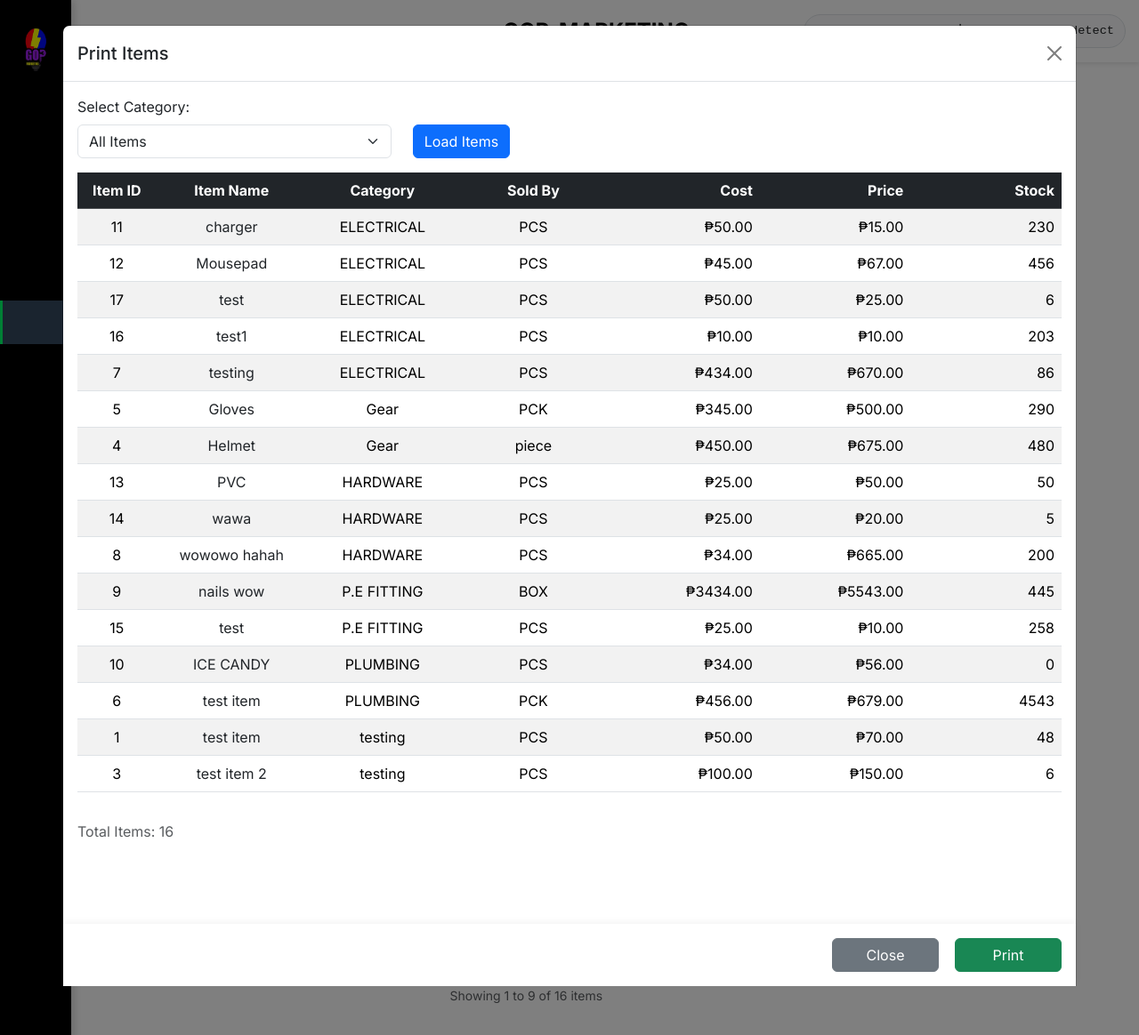
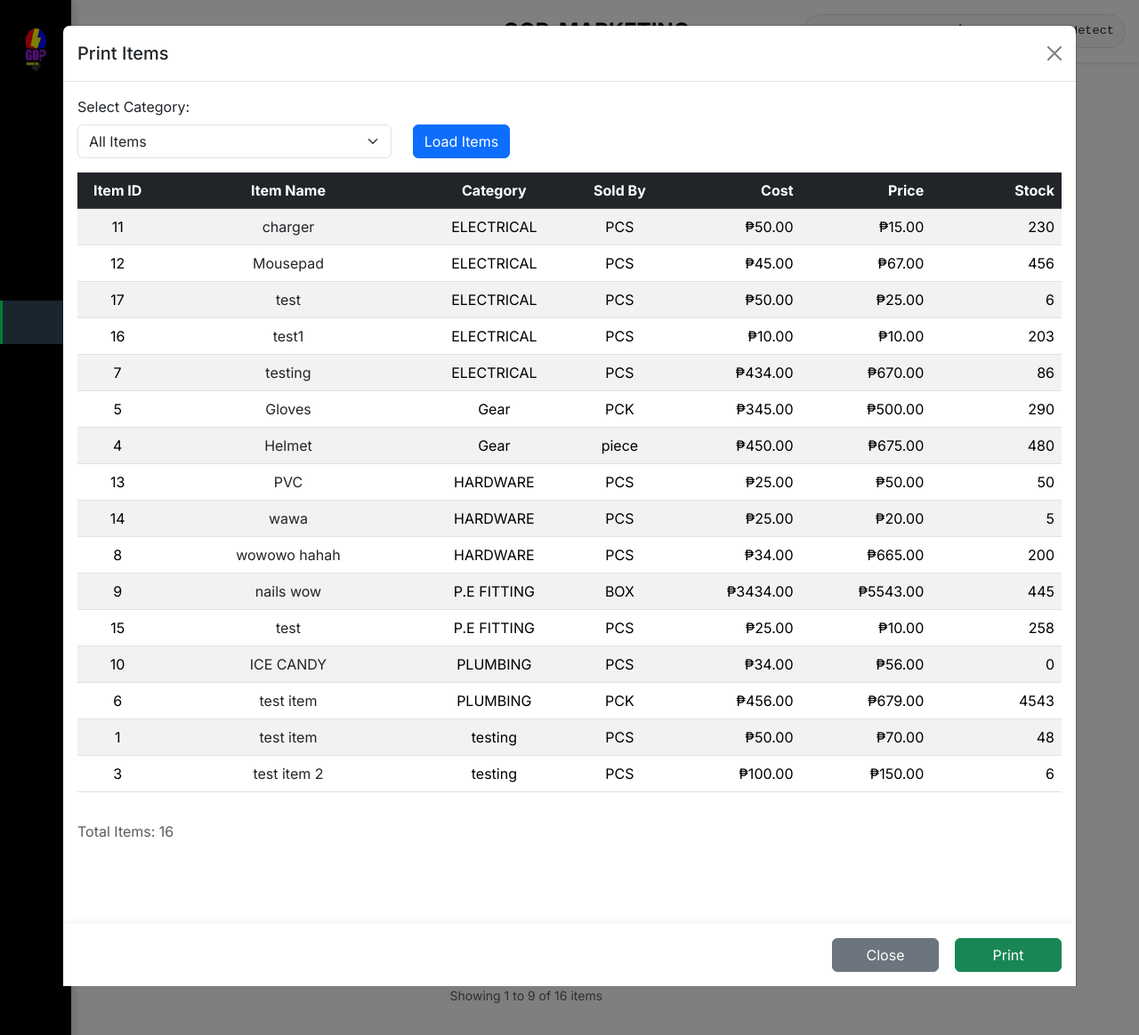
Before and after one commit to SiHarv/GOP-POS-System, a PHP site: page /views/items/items.php in a window 1280 px wide, after a click on "PRINT ITEMS". Shown: the top 1164 px of the page at 89% size. Run offline with PHP 8.4, Linux system fonts and the light colour scheme; the visitor is signed in with stand-in values (Sample User, id 1); data comes from the database, SQL or seed files in the repository; some libraries are stand-ins or nearby versions.

Commit message:
fix: adjusted item print column width for visibility

```diff
--- a/views/items/itemPrintModal.php
+++ b/views/items/itemPrintModal.php
@@ -29,33 +29,50 @@
                     </div>
                     <p class="mt-2">Loading items...</p>
                 </div>
-
                 <style>
                 /* Modal table styling */
                 #printItemsTable {
                     table-layout: fixed;
+                    width: 100%;
+                    min-width: 900px;
                 }
 
                 #printItemsTable th:nth-child(1),
                 #printItemsTable td:nth-child(1) {
-    width: 8%;
+                    width: 10%;
                     text-align: center;
-} /* Item ID - centered and reduced width */
+                } /* Item ID - centered and slightly wider */
 
                 #printItemsTable th:nth-child(2),
                 #printItemsTable td:nth-child(2) {
+                    width: 26%;
                     text-align: center;
-} /* Item Name - centered */
+                } /* Item Name - slightly reduced for balance */
 
                 #printItemsTable th:nth-child(3),
                 #printItemsTable td:nth-child(3) {
+                    width: 15%;
                     text-align: center;
-} /* Category - centered */
+                } /* Category - slightly reduced for balance */
 
                 #printItemsTable th:nth-child(4),
                 #printItemsTable td:nth-child(4) {
+                    width: 10%;
                     text-align: center;
-} /* Sold By - centered */
+                } /* Sold By - centered and wider */
+
+                #printItemsTable th:nth-child(5),
+                #printItemsTable td:nth-child(5) {
+                    width: 13%;
+                }
+                #printItemsTable th:nth-child(6),
+                #printItemsTable td:nth-child(6) {
+                    width: 13%;
+                }
+                #printItemsTable th:nth-child(7),
+                #printItemsTable td:nth-child(7) {
+                    width: 13%;
+                }
                 </style>
 
                 <!-- Items table container -->
@@ -159,8 +176,8 @@
     }
 
     .print-table {
-        width: calc(100% - 2in);
-        margin: 0 1in;
+        width: 100%;
+        margin: 0;
         border-collapse: collapse;
         font-size: 11px;
         margin-top: 20px;
```
Lines whose indentation alone changed are shown as unchanged.
